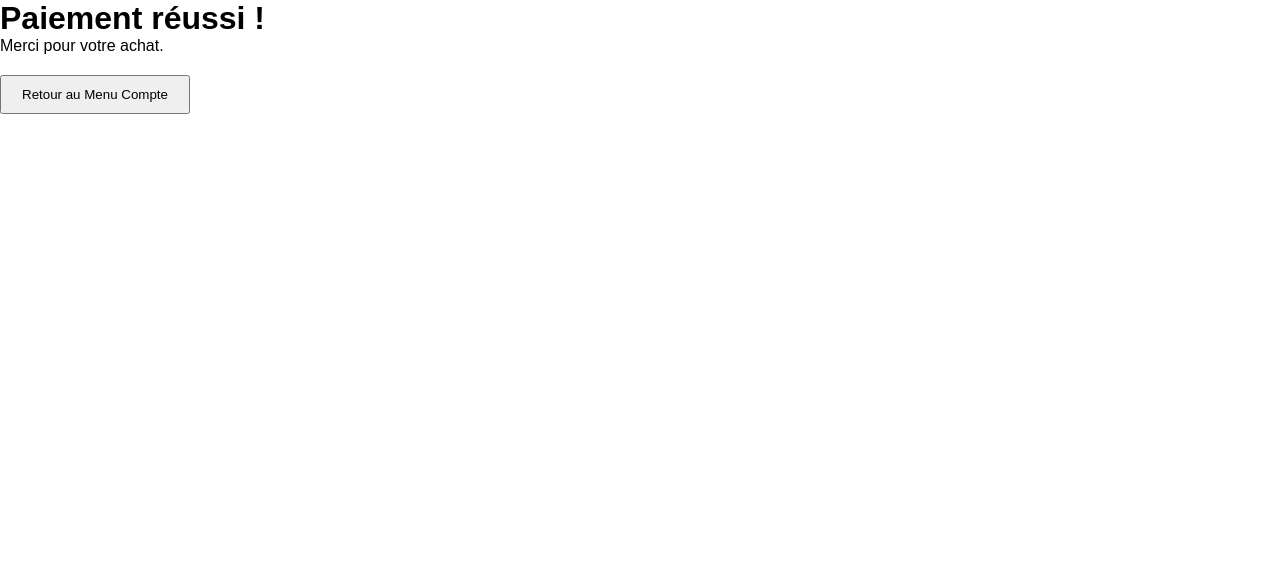
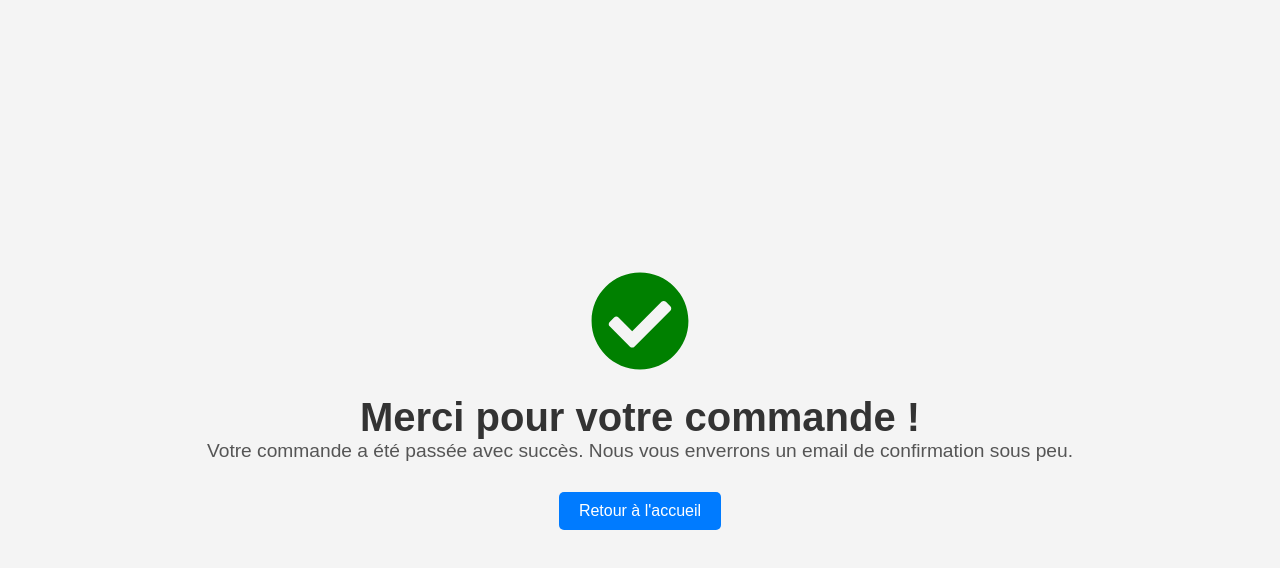
Before and after one commit to jordan-jimenez69/Travel-easy, a Next.js app in the folder ecommerce-front/: page /success in a window 1280 px wide. Shown: the top 568 px of the page. Built offline with nearby package versions, Linux system fonts and the light colour scheme.

Commit message:
update succes and cancel

```diff
--- a/ecommerce-front/package.json
+++ b/ecommerce-front/package.json
@@ -18,6 +18,7 @@
     "next": "14.2.3",
     "react": "^18",
     "react-dom": "^18",
+    "react-icons": "^5.2.1",
     "stripe": "^16.2.0"
   },
   "devDependencies": {
--- a/ecommerce-front/pages/_app.js
+++ b/ecommerce-front/pages/_app.js
@@ -1,5 +1,7 @@
 import "@/styles/globals.css";
 import "@/styles/navbar.css";
+import "@/styles/success.css";
+import "@/styles/cancel.css";
 import "@/styles/home/accueil.css";
 import "@/styles/home/equipement.css";
 import "@/styles/boutique/categorie.css";
--- a/ecommerce-front/pages/api/orders.js
+++ b/ecommerce-front/pages/api/orders.js
@@ -1,7 +1,7 @@
 import { mongooseConnect } from '@/lib/mongoose';
 import Order from '@/models/Order';
 import Stripe from 'stripe';
-import { Produit } from '@/models/Produit';
+import { Produit } from '@/models/produit';
 
 const stripe = new Stripe(process.env.STRIPE_SK);
 
@@ -14,13 +14,13 @@ export default async function handler(req, res) {
 
             console.log("Request body:", req.body);
 
-            const uniqueIds = [...new Set(products)];
+            const uniqueIds = [...new Set(products.map(p => p._id))];
             const productsInfos = await Produit.find({ _id: { $in: uniqueIds } });
 
             let line_items = [];
-            for (const productId of uniqueIds) {
-                const productInfo = productsInfos.find(p => p._id.toString() === productId);
-                const quantity = products.filter(id => id === productId).length;
+            for (const product of products) {
+                const productInfo = productsInfos.find(p => p._id.toString() === product._id);
+                const quantity = product.quantity;
                 if (quantity > 0 && productInfo) {
                     line_items.push({
                         price_data: {
@@ -40,7 +40,7 @@ export default async function handler(req, res) {
                 codePost,
                 adresse,
                 pays,
-                products: uniqueIds
+                products: products.map(p => p._id) // Sauvegarder seulement les IDs
             });
             await newOrder.save();
 
--- a/ecommerce-front/pages/success.js
+++ b/ecommerce-front/pages/success.js
@@ -1,15 +1,21 @@
 import Link from 'next/link';
+import { FaCheckCircle } from 'react-icons/fa';
 
-export default function Success() {
+const Success = () => {
     return (
-        <div>
-            <h1>Paiement réussi !</h1>
-            <p>Merci pour votre achat.</p>
-            <Link href="/compte">
-                <button style={{ padding: '10px 20px', marginTop: '20px' }}>
-                    Retour au Menu Compte
-                </button>
+        <div className="success-container">
+            <div className="success-icon">
+                <FaCheckCircle size={100} color="green" />
+            </div>
+            <h1 className="success-title">Merci pour votre commande !</h1>
+            <p className="success-message">
+                Votre commande a été passée avec succès. Nous vous enverrons un email de confirmation sous peu.
+            </p>
+            <Link href="/" passHref>
+                <button className="success-button">Retour à l'accueil</button>
             </Link>
         </div>
     );
-}
+};
+
+export default Success;
--- /dev/null
+++ b/ecommerce-front/styles/cancel.css
@@ -0,0 +1,40 @@
+.cancel-container {
+    display: flex;
+    flex-direction: column;
+    align-items: center;
+    justify-content: center;
+    height: 100vh;
+    text-align: center;
+    background-color: #f4f4f4;
+    padding: 20px;
+}
+
+.cancel-icon {
+    margin-bottom: 20px;
+}
+
+.cancel-title {
+    font-size: 2.5rem;
+    color: #333;
+}
+
+.cancel-message {
+    font-size: 1.2rem;
+    color: #555;
+    margin-bottom: 30px;
+}
+
+.cancel-button {
+    padding: 10px 20px;
+    font-size: 1rem;
+    color: #fff;
+    background-color: #dc3545;
+    border: none;
+    border-radius: 5px;
+    cursor: pointer;
+    transition: background-color 0.3s ease;
+}
+
+.cancel-button:hover {
+    background-color: #a71d2a;
+}
--- a/ecommerce-front/styles/paniers/panier.css
+++ b/ecommerce-front/styles/paniers/panier.css
@@ -4,7 +4,7 @@
     padding: 20px;
 }
 
-.chekout-container {
+.checkout-container {
     margin-top: 4%;
     width: 25%;
     padding: 40px;
@@ -16,17 +16,17 @@
     max-height: 75vh;
 }
 
-.chekout-form-group {
+.checkout-form-group {
     margin-bottom: 20px;
     text-align: left;
 }
 
-.chekout-form-group label {
+.checkout-form-group label {
     display: block;
     margin-bottom: 5px;
 }
 
-.chekout-form-group input {
+.checkout-form-group input {
     width: 100%;
     padding: 10px;
     font-size: 1em;
@@ -146,3 +146,8 @@
     display: flex;
     justify-content: center;
 }
+
+.total-prod-quant {
+    color: #3d3d3d;
+    margin-top: 5%;
+}
--- /dev/null
+++ b/ecommerce-front/styles/success.css
@@ -0,0 +1,40 @@
+.success-container {
+    display: flex;
+    flex-direction: column;
+    align-items: center;
+    justify-content: center;
+    height: 100vh;
+    text-align: center;
+    background-color: #f4f4f4;
+    padding: 20px;
+}
+
+.success-icon {
+    margin-bottom: 20px;
+}
+
+.success-title {
+    font-size: 2.5rem;
+    color: #333;
+}
+
+.success-message {
+    font-size: 1.2rem;
+    color: #555;
+    margin-bottom: 30px;
+}
+
+.success-button {
+    padding: 10px 20px;
+    font-size: 1rem;
+    color: #fff;
+    background-color: #007bff;
+    border: none;
+    border-radius: 5px;
+    cursor: pointer;
+    transition: background-color 0.3s ease;
+}
+
+.success-button:hover {
+    background-color: #0056b3;
+}
```
Also changed, not shown: ecommerce-front/composants/paniers/CheckOutForm.js (+25 -13 lines), ecommerce-front/pages/cancel.js (added, +21 -0 lines), 1 other file (tests, documents, lock files or other folders).
